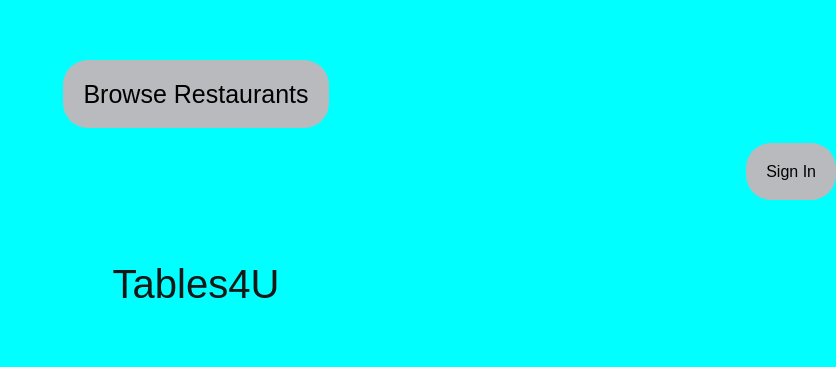
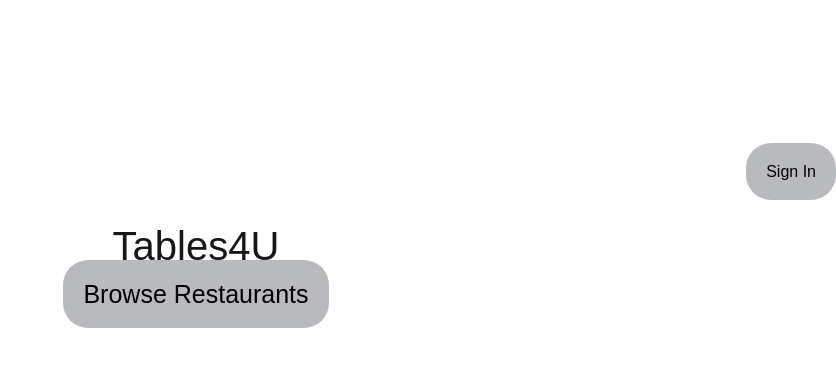
Before and after one commit to Jacob-Bergeron/Software-Engineering-Final-Project, a Next.js app: page / in a window 1280 px wide. Shown: the part 205-572 px from the top of the page, without its empty margins (444-1280 px from the left). Built offline with nearby package versions, Linux system fonts and the light colour scheme.

Commit message:
update init 11/21

```diff
--- a/src/app/globals.css
+++ b/src/app/globals.css
@@ -26,7 +26,7 @@ body {
   align-items: center;
   text-align: center;
   flex-direction: column;
-  background-color: aqua;
+  background-color: white;
   min-height: 100vh;
 }
 
--- a/src/app/page.tsx
+++ b/src/app/page.tsx
@@ -9,13 +9,14 @@ export default function Home() {
   return (
     <div>
         <div className = "browseRestaurants">
+        <div className = "HomePage-Title">
+            <p>Tables4U</p>
+          </div>
           <p>
               <Link href="/pages/browserestaurantspage" className = "browseRestaurants-button">Browse Restaurants</Link>
           </p>
 
-          <div className = "HomePage-Title">
-            <p>Tables4U</p>
-          </div>
+
 
         </div>
 
--- a/src/app/pages/createRestaurant/page.tsx
+++ b/src/app/pages/createRestaurant/page.tsx
@@ -10,7 +10,7 @@ const instance = axios.create({
 
 
 
-export default function Home() {
+export default function createRestaurant() {
     const [redraw, forceRedraw] = React.useState(0)       // used to conveniently request redraw after model change
 
     // utility method (that can be passed around) for refreshing display in React
```
